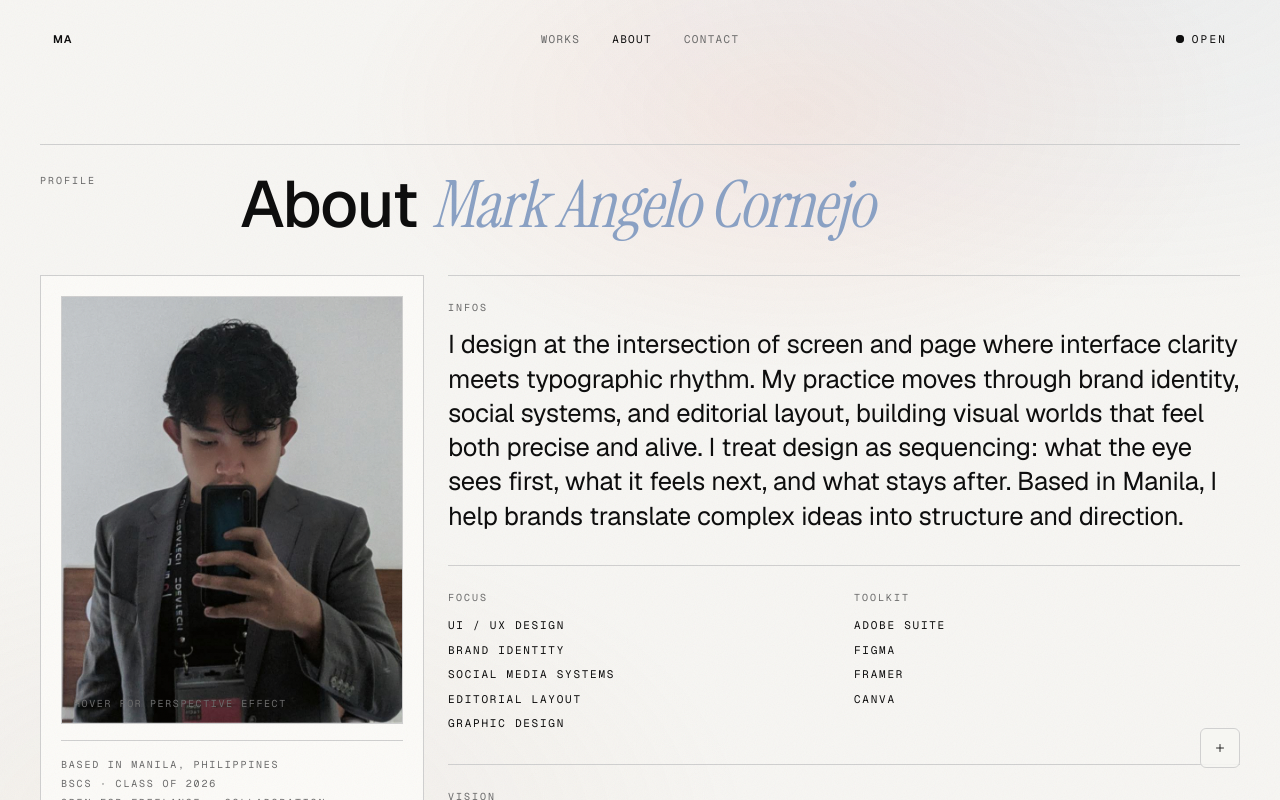
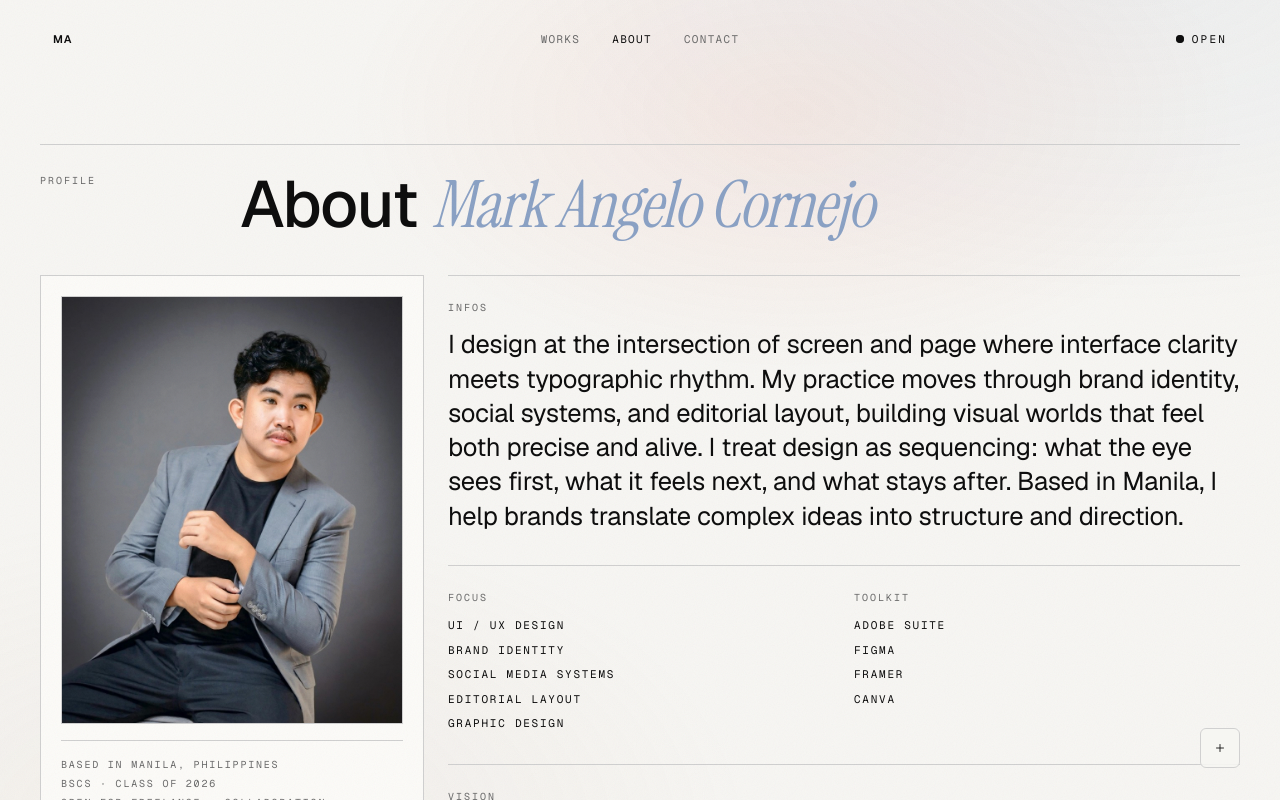
Before and after one commit to iSlowxz/creativeportfolio, a Next.js app: page /about in a window 1280 px wide. Shown: the top 800 px of the page. Built offline with nearby package versions, Linux system fonts and the light colour scheme.

Commit message:
Update About page by removing hover text and replacing the about-me image, enhancing visual presentation.

```diff
--- a/src/app/about/page.tsx
+++ b/src/app/about/page.tsx
@@ -47,9 +47,6 @@ export default function AboutPage() {
                   className="h-full w-full object-cover"
                   draggable={false}
                 />
-                <span className="absolute bottom-3 left-3 font-mono text-[10px] uppercase tracking-[0.16em] text-[var(--ash)]">
-                  Hover for perspective effect
-                </span>
               </HoverPerspective>
 
               <div className="mt-4 border-t hairline pt-4 font-mono text-[10px] uppercase tracking-[0.18em] text-[var(--ash)]">
```
Also changed, not shown: public/about/about-me.jpg.
